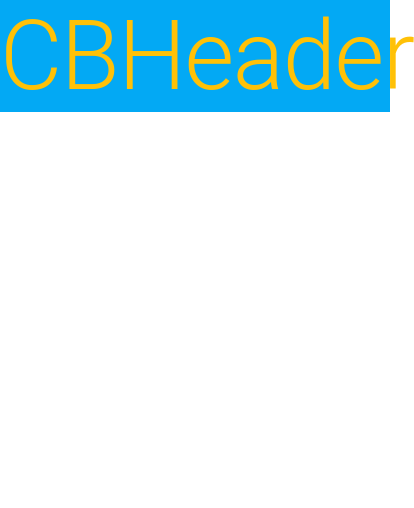
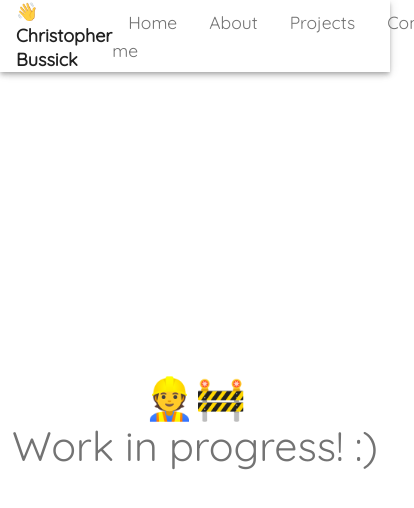
Before and after one commit to cbussick/cb-portfolio, a React (Create React App) app: page / in a window 390 px wide. Shown: the top 508 px of the page, 414 px wide, since content can reach past the window. Built offline with nearby package versions, Linux system fonts and the light colour scheme.

Commit message:
Add header (#5)
* Add first header draft, add quicksand font

* Add responsive font sizes

* Adjust font color

* Add template content

```diff
--- a/package.json
+++ b/package.json
@@ -7,6 +7,8 @@
   "dependencies": {
     "@emotion/react": "^11.4.1",
     "@emotion/styled": "^11.3.0",
+    "@fontsource/quicksand": "^4.5.1",
+    "@mui/icons-material": "^5.0.4",
     "@mui/material": "^5.0.3",
     "@mui/system": "^5.0.3",
     "@types/node": "^12.0.0",
--- a/src/App.tsx
+++ b/src/App.tsx
@@ -1,12 +1,31 @@
-import { CssBaseline, ThemeProvider } from "@mui/material";
+import "@fontsource/quicksand";
+import { Box, CssBaseline, ThemeProvider, Typography } from "@mui/material";
 import React from "react";
 import CBHeader from "./CBHeader/CBHeader";
-import { theme } from "./theme";
+import theme from "./theme";
 
 const App = (): JSX.Element => (
   <ThemeProvider theme={theme}>
     <CssBaseline />
-    <CBHeader testColor={theme.palette.primary.main} />
+    <Box
+      sx={{
+        display: "flex",
+        justifyContent: "center",
+        alignItems: "center",
+        height: "100vh",
+      }}
+    >
+      <CBHeader />
+      <Typography
+        variant="h1"
+        component="div"
+        sx={{ flexGrow: 1, textAlign: "center" }}
+      >
+        👷🚧
+        <br />
+        Work in progress! :)
+      </Typography>
+    </Box>
   </ThemeProvider>
 );
 
--- a/src/CBHeader/CBHeader.tsx
+++ b/src/CBHeader/CBHeader.tsx
@@ -1,11 +1,36 @@
+import { Box, Toolbar, Typography } from "@mui/material";
 import React from "react";
-import { CBHeaderProps } from "./CBHeaderInterfaces";
-import { StyledHeader } from "./CBHeaderStyles";
+import { StyledHeader, StyledHeaderLink } from "./CBHeaderStyles";
+import { HeaderLink } from "./HeaderLink";
 
-const CBHeader = (props: CBHeaderProps): JSX.Element => (
-  <StyledHeader testColor={props.testColor} variant="h1">
-    CBHeader
-  </StyledHeader>
-);
+const headerLinks: HeaderLink[] = [
+  { id: "", label: "Home" },
+  { id: "about", label: "About" },
+  { id: "projects", label: "Projects" },
+  { id: "contact-me", label: "Contact me" },
+];
+
+const CBHeader = (): JSX.Element => {
+  const headerElements: JSX.Element[] = headerLinks.map((link) => (
+    <StyledHeaderLink key={link.id} href={`#${link.id}`} variant="h6">
+      {link.label}
+    </StyledHeaderLink>
+  ));
+
+  return (
+    <StyledHeader>
+      <Toolbar component="nav">
+        <Typography
+          variant="h5"
+          component="div"
+          sx={{ flexGrow: 1, fontWeight: 600 }}
+        >
+          👋 Christopher Bussick
+        </Typography>
+        <Box>{headerElements}</Box>
+      </Toolbar>
+    </StyledHeader>
+  );
+};
 
 export default CBHeader;
--- a/src/CBHeader/CBHeaderStyles.ts
+++ b/src/CBHeader/CBHeaderStyles.ts
@@ -1,12 +1,15 @@
-import { styled, Typography } from "@mui/material";
-import { StyledHeaderProps } from "./CBHeaderInterfaces";
+import { AppBar, Link, styled } from "@mui/material";
 
-const shouldForwardProp = (prop: keyof StyledHeaderProps) =>
-  prop !== "testColor";
+export const StyledHeader = styled(AppBar)(({ theme }) => ({
+  backgroundColor: theme.palette.background.default,
+}));
 
-export const StyledHeader = styled(Typography, {
-  shouldForwardProp,
-})<StyledHeaderProps>(({ theme, ...props }) => ({
-  backgroundColor: theme.palette.secondary.main,
-  color: props.testColor,
+export const StyledHeaderLink = styled(Link)(({ theme }) => ({
+  color: theme.palette.text.primary,
+  padding: theme.spacing(2),
+  textDecoration: "none",
+  transition: "color 0.3s",
+  "&:hover": {
+    color: theme.palette.common.black,
+  },
 }));
--- /dev/null
+++ b/src/CBHeader/HeaderLink.ts
@@ -0,0 +1,4 @@
+export interface HeaderLink {
+  id: string;
+  label: string;
+}
--- a/src/theme.ts
+++ b/src/theme.ts
@@ -1,6 +1,6 @@
-import { createTheme } from "@mui/material";
+import { createTheme, responsiveFontSizes } from "@mui/material";
 
-export const theme = createTheme({
+const theme = createTheme({
   palette: {
     primary: {
       main: "#FFC107",
@@ -8,5 +8,21 @@ export const theme = createTheme({
     secondary: {
       main: "#03A9F4",
     },
+    text: {
+      primary: "#737373",
+    },
+  },
+  typography: {
+    fontFamily: ["quicksand", "sans-serif"].join(","),
+    body1: {
+      fontSize: "1.2rem",
+    },
   },
 });
+
+const themeWithResponsiveFontSizes = responsiveFontSizes(theme, {
+  factor: 3,
+  breakpoints: ["xs", "sm", "md", "lg", "xl"],
+});
+
+export default themeWithResponsiveFontSizes;
```
Also changed, not shown: src/CBHeader/CBHeaderInterfaces.ts (deleted, +0 -7 lines), 1 other file (tests, documents, lock files or other folders).
